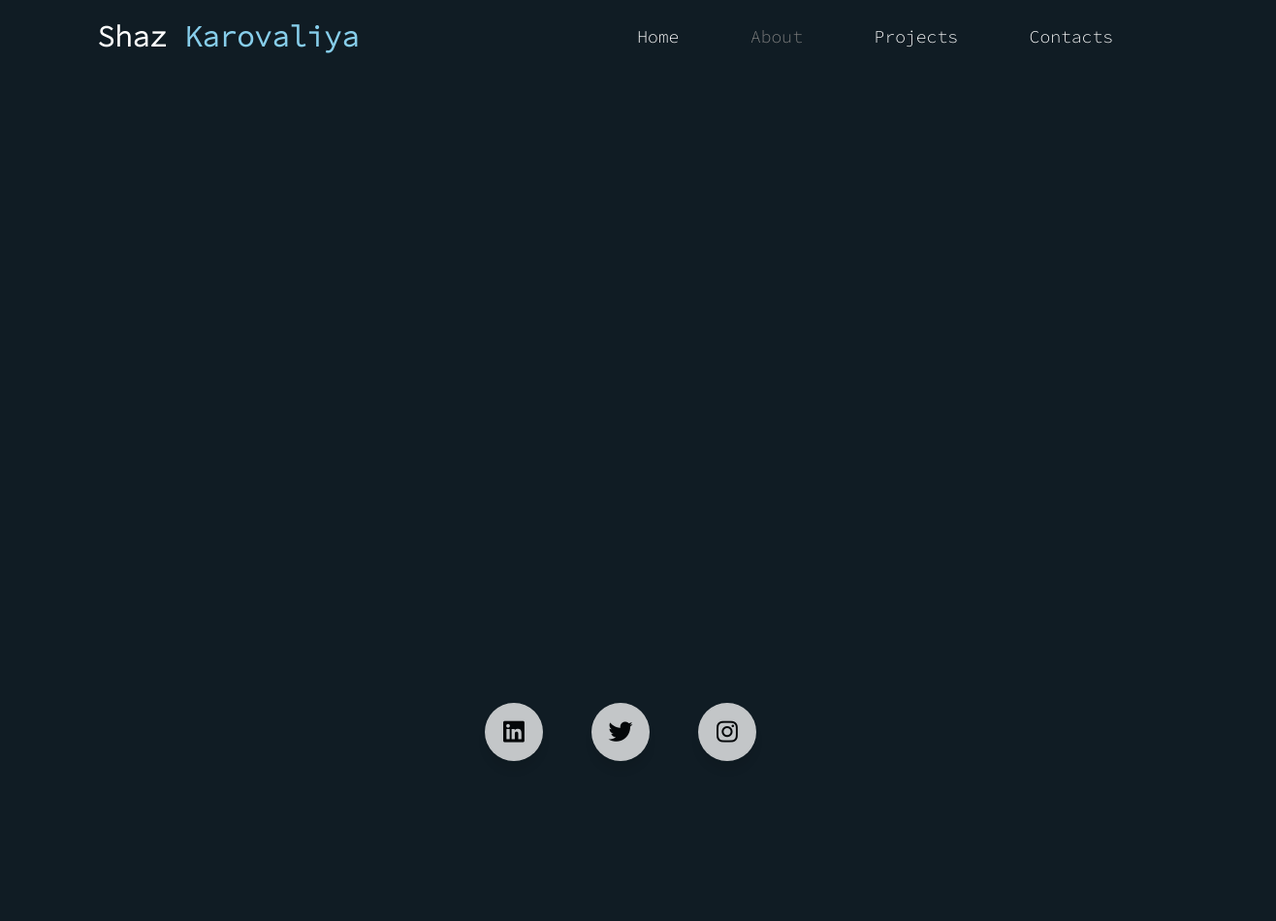
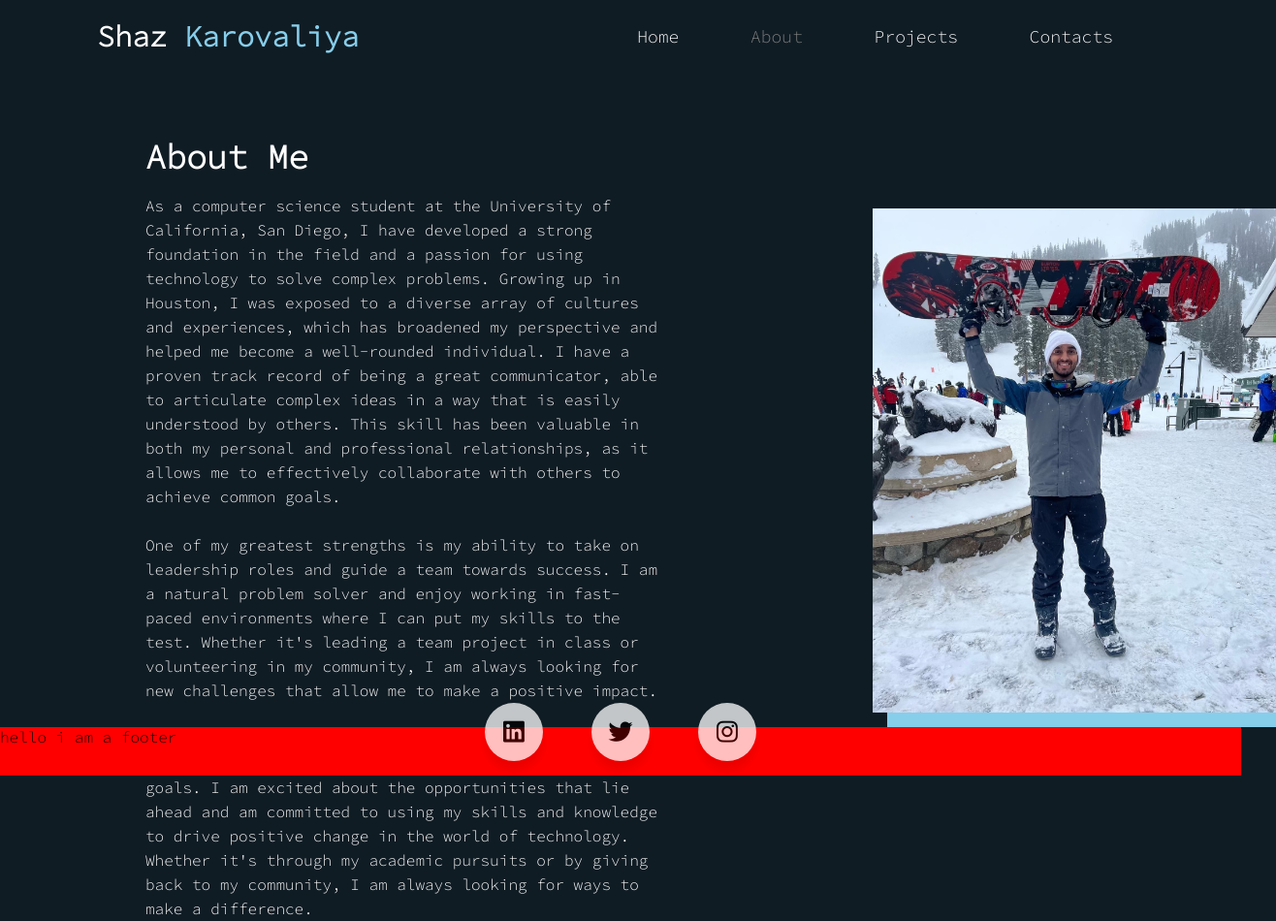
Before and after one commit to shazkarovaliya/personal-site, a plain HTML site: page about.html in a window 1280 px wide. Shown: the whole page at 97% size, 1316 px wide, since content can reach past the window. Before the commit the page ends 800 px from the top, so only its background shows below. Drawn offline with Linux system fonts and the light colour scheme.

Commit message:
fourth commit

```diff
--- a/about.html
+++ b/about.html
@@ -20,6 +20,21 @@
             <li><a href="contacts.html">Contacts</a></li>
         </ul>
     </nav>
+
+    <div class="about">
+        <h2>About Me</h2>
+        <p>
+            As a computer science student at the University of California, San Diego, I have developed a strong foundation in the field and a passion for using technology to solve complex problems. Growing up in Houston, I was exposed to a diverse array of cultures and experiences, which has broadened my perspective and helped me become a well-rounded individual. I have a proven track record of being a great communicator, able to articulate complex ideas in a way that is easily understood by others. This skill has been valuable in both my personal and professional relationships, as it allows me to effectively collaborate with others to achieve common goals.
+        </p>
+        <p>
+            One of my greatest strengths is my ability to take on leadership roles and guide a team towards success. I am a natural problem solver and enjoy working in fast-paced environments where I can put my skills to the test. Whether it's leading a team project in class or volunteering in my community, I am always looking for new challenges that allow me to make a positive impact.
+        </p>
+        <p>
+            I am confident in my abilities and believe that I have the drive and determination necessary to achieve my goals. I am excited about the opportunities that lie ahead and am committed to using my skills and knowledge to drive positive change in the world of technology. Whether it's through my academic pursuits or by giving back to my community, I am always looking for ways to make a difference.
+        </p>
+    </div>
+
+    <img src="images/shaz.png" alt="shaz" class="shaz-about">
 
     <div class="wrapper">
         <div class="button">
@@ -47,5 +62,9 @@
             </a>
         </div>
     </div>
+
+    <div class="footer">
+        <p>hello i am a footer</p>
+    </div>
 </body>
 </html>
--- a/css/style.css
+++ b/css/style.css
@@ -14,6 +14,7 @@
 
 body {
     background-color: var(--bg-color);
+    margin-bottom: 50px;
 }
 
 /*
@@ -159,7 +160,7 @@ nav ul li a.active {
     100% { opacity: 1; }
 }
 
-.shaz {
+.shaz-index {
     position: absolute;
     margin-top: -75px;
     margin-left: 850px;
@@ -171,6 +172,33 @@ nav ul li a.active {
 .break {
     margin: 550px 250px 0 250px;
     opacity: 50%;
+}
+
+/*
+    style for about.html
+*/
+
+.about {
+    position: absolute;
+    margin: 75px 600px 150px 150px;
+    color: white;
+    line-height: 25px;
+}
+
+.about h2 {
+    font-size: 35px;
+}
+
+.about p {
+    margin-top: 25px;
+}
+
+.shaz-about {
+    position: absolute;
+    margin-top: 140px;
+    margin-left: 900px;
+    height: 65%;
+    box-shadow: 15px 15px skyblue;
 }
 
 /*
@@ -302,3 +330,11 @@ nav ul li a.active {
 .wrapper .button:nth-child(3) span {
     color: #E1306C;
 }
+
+.footer {
+    position: absolute;
+    bottom: 0;
+    width: 100%;
+    height: 50px;
+    background-color: red;
+}
```
